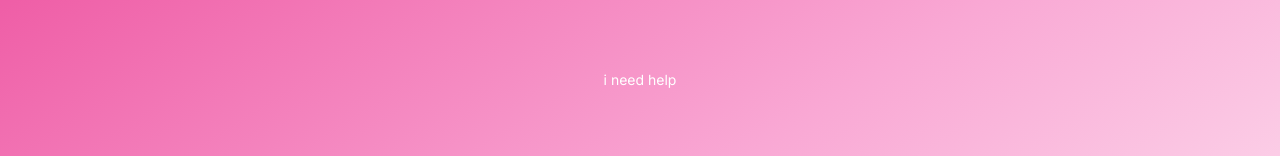
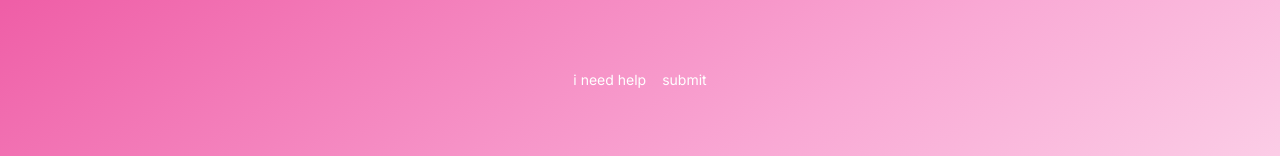
Before and after one commit to CharlieA8/h2ai-testing, a Next.js app in the folder where2next/: page / in a window 1280 px wide. Shown: the part 181-337 px from the top of the page. Built offline with nearby package versions, Linux system fonts and the light colour scheme; no server answers; what tailwindcss-debug-screens would draw is missing.

Commit message:
linked questions to doctors

```diff
--- a/where2next/app/page.tsx
+++ b/where2next/app/page.tsx
@@ -4,6 +4,7 @@ import Particles from "./components/particles";
 
 const navigation = [
   { name: "i need help", href: "/info" },
+  { name: "submit", href: "/doctors" },
 ];
 
 export default function Home() {
--- a/where2next/app/questions/page.js
+++ b/where2next/app/questions/page.js
@@ -1,10 +1,12 @@
 "use client"
 import React, { useState } from "react";
 import { TypeAnimation } from 'react-type-animation';
+import { useRouter } from "next/navigation";
 
 export default function ZipCodeForm() {
   const [name, setName] = useState("");
   const [zipCode, setZipCode] = useState("");
+  const router = useRouter();
 
   const handleNameChange = (event) => {
     setName(event.target.value);
@@ -18,6 +20,7 @@ export default function ZipCodeForm() {
     event.preventDefault();
     localStorage.setItem("userZipCode", zipCode);
     localStorage.setItem("userName", name);
+    router.push("/doctors");
     // You can add more logic here, like submitting the form data to a server
   };
 
```
